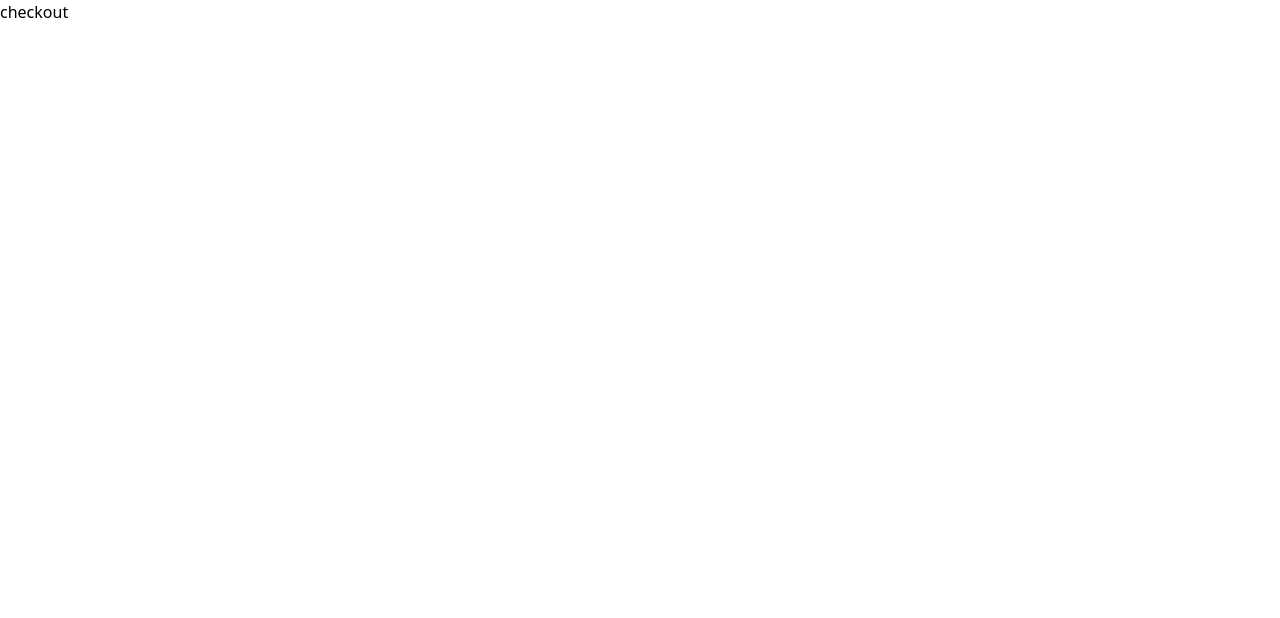
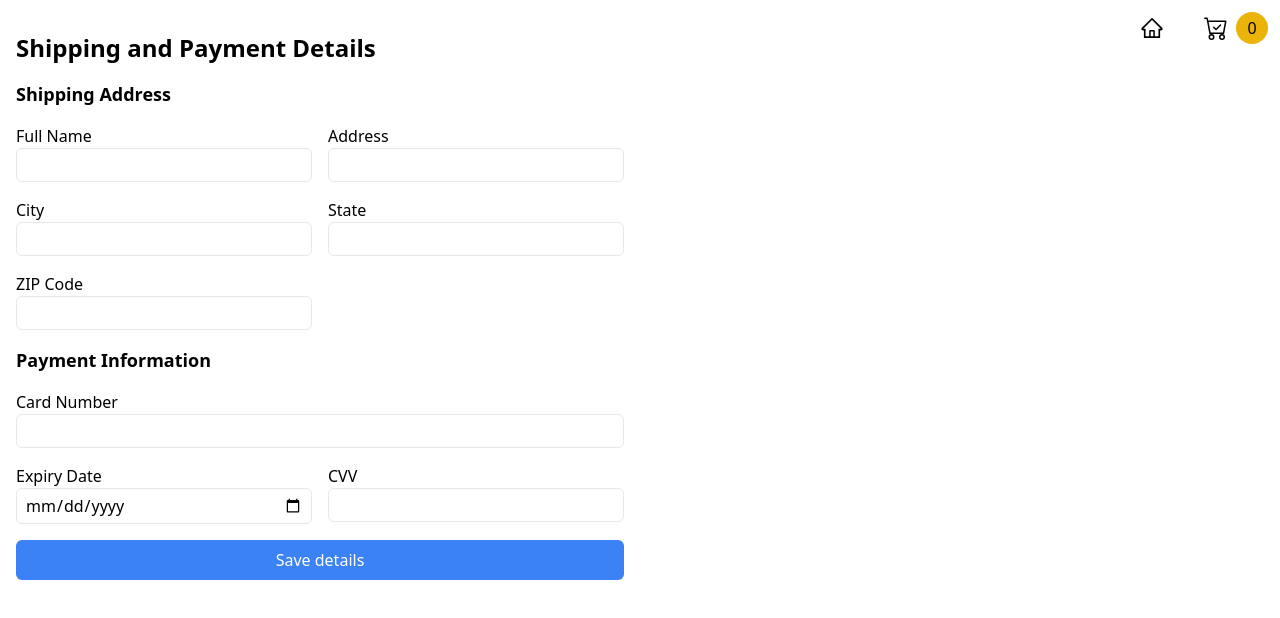
Before and after one commit to GENERATOR07/totalitycorp-frontend-challenge, a React (Vite) app: page /checkout in a window 1280 px wide. Shown: the top 618 px of the page. Built offline with nearby package versions, Linux system fonts and the light colour scheme.

Commit message:
added shipping details context

```diff
--- a/src/components/navbar.tsx
+++ b/src/components/navbar.tsx
@@ -5,12 +5,16 @@ import { Sheet, SheetContent, SheetTrigger } from "./ui/sheet";
 import { BiFilterAlt } from "react-icons/bi";
 import FilterForm from "./filter-form";
 import { useCartContex } from "@/context/cart-context";
-import { Link } from "react-router-dom";
+import { Link, useLocation } from "react-router-dom";
 
 export default function Navbar() {
   const { totalItems } = useCartContex();
+  const location = useLocation();
+
   return (
     <div className="flex gap-2  items-center justify-center sticky top-0  bg-white py-2 ">
+      {location.pathname === "/" ? (
+        <>
           <Sheet>
             <SheetTrigger>
               <BiFilterAlt size={20} />
@@ -23,6 +27,8 @@ export default function Navbar() {
             </SheetContent>
           </Sheet>
           <Searchbar />
+        </>
+      ) : null}
       <div className="hidden gap-10  items-center justify-center sm:flex absolute right-3 top-3">
         <Link to="/">
           {" "}
--- /dev/null
+++ b/src/components/shipping-payment-form.tsx
@@ -0,0 +1,168 @@
+import { UseShippingContext } from "@/context/shipping-details-context";
+import { useEffect, useState } from "react";
+
+const ShippingPaymentForm = () => {
+  const { shippingDetails, updateShippingDetails } = UseShippingContext();
+  const [formData, setFormData] = useState({
+    fullName: "",
+    address: "",
+    city: "",
+    state: "",
+    zip: "",
+    cardNumber: "",
+    expiryDate: "",
+    cvv: "",
+  });
+  useEffect(() => {
+    setFormData(shippingDetails!);
+  }, []);
+  const [cardNumberError, setCardNumberError] = useState("");
+  const [cvvError, setCvvError] = useState("");
+
+  const handleInputChange = (e: any) => {
+    const { name, value } = e.target;
+    setFormData({
+      ...formData,
+      [name]: value,
+    });
+  };
+
+  const handleSubmit = (e: any) => {
+    e.preventDefault();
+    const cardNumberRegex = /^\d{16}$/;
+    const cvvRegex = /^\d{3}$/;
+    if (!cardNumberRegex.test(formData.cardNumber)) {
+      setCardNumberError("Invalid card number (must be 16 digits)");
+      return;
+    }
+    if (!cvvRegex.test(formData.cvv)) {
+      setCvvError("Invalid CVV (must be 3 digits)");
+      return;
+    }
+    updateShippingDetails ? updateShippingDetails(formData) : null;
+  };
+
+  return (
+    <div className="p-4 sm:w-1/2">
+      <h1 className="text-2xl font-bold mb-4">Shipping and Payment Details</h1>
+      <form onSubmit={handleSubmit} className="space-y-4">
+        <h2 className="text-lg font-semibold">Shipping Address</h2>
+        <div className="grid grid-cols-1 md:grid-cols-2 gap-4">
+          <div>
+            <label htmlFor="fullName">Full Name</label>
+            <input
+              type="text"
+              id="fullName"
+              name="fullName"
+              value={formData.fullName}
+              onChange={handleInputChange}
+              className="border rounded-md px-2 py-1 w-full"
+              required
+            />
+          </div>
+          <div>
+            <label htmlFor="address">Address</label>
+            <input
+              type="text"
+              id="address"
+              name="address"
+              value={formData.address}
+              onChange={handleInputChange}
+              className="border rounded-md px-2 py-1 w-full"
+              required
+            />
+          </div>
+          <div>
+            <label htmlFor="city">City</label>
+            <input
+              type="text"
+              id="city"
+              name="city"
+              value={formData.city}
+              onChange={handleInputChange}
+              className="border rounded-md px-2 py-1 w-full"
+              required
+            />
+          </div>
+          <div>
+            <label htmlFor="state">State</label>
+            <input
+              type="text"
+              id="state"
+              name="state"
+              value={formData.state}
+              onChange={handleInputChange}
+              className="border rounded-md px-2 py-1 w-full"
+              required
+            />
+          </div>
+          <div>
+            <label htmlFor="zip">ZIP Code</label>
+            <input
+              type="text"
+              id="zip"
+              name="zip"
+              value={formData.zip}
+              onChange={handleInputChange}
+              className="border rounded-md px-2 py-1 w-full"
+              required
+            />
+          </div>
+        </div>
+
+        <h2 className="text-lg font-semibold">Payment Information</h2>
+        <div>
+          <label htmlFor="cardNumber">Card Number</label>
+          <input
+            type="text"
+            id="cardNumber"
+            name="cardNumber"
+            value={formData.cardNumber}
+            onChange={handleInputChange}
+            className="border rounded-md px-2 py-1 w-full"
+            required
+          />
+          {cardNumberError && (
+            <p className="text-red-500 text-sm">{cardNumberError}</p>
+          )}
+        </div>
+        <div className="grid grid-cols-1 md:grid-cols-2 gap-4">
+          <div>
+            <label htmlFor="expiryDate">Expiry Date</label>
+            <input
+              type="date"
+              id="expiryDate"
+              name="expiryDate"
+              value={formData.expiryDate}
+              onChange={handleInputChange}
+              className="border rounded-md px-2 py-1 w-full"
+              required
+            />
+          </div>
+          <div>
+            <label htmlFor="cvv">CVV</label>
+            <input
+              type="text"
+              id="cvv"
+              name="cvv"
+              value={formData.cvv}
+              onChange={handleInputChange}
+              className="border rounded-md px-2 py-1 w-full"
+              required
+            />
+            {cvvError && <p className="text-red-500 text-sm">{cvvError}</p>}
+          </div>
+        </div>
+
+        <button
+          type="submit"
+          className="bg-blue-500 text-white px-4 py-2 rounded-md hover:bg-blue-600 w-full"
+        >
+          Save details
+        </button>
+      </form>
+    </div>
+  );
+};
+
+export default ShippingPaymentForm;
--- a/src/containers/cart-items-container.tsx
+++ b/src/containers/cart-items-container.tsx
@@ -3,15 +3,17 @@ import { useCartContex } from "@/context/cart-context";
 
 export default function CartItemsContainer() {
   const { cart, totalValue } = useCartContex();
-  if (!cart || cart?.length === 0) return <h1>No Cart Items</h1>;
+  if (!cart || cart?.length === 0) return <h1>No items in the Cart</h1>;
   return (
-    <div className="flex flex-col gap-2">
-      <div className="w-full flex flex-col gap-4 justify-center items-center">
+    <div className="flex flex-col gap-4">
+      <div className="w-full flex flex-col gap-2 justify-center items-center">
         {cart?.map((item) => (
           <CartItemCard item={item} key={item.id} />
         ))}
       </div>
-      <div>total: ${totalValue}</div>
+      <div className="my-4 flex justify-end items-center p-2 text-lg">
+        <span className="p-2 font-bold">Total:</span> ${totalValue}
+      </div>
     </div>
   );
 }
--- /dev/null
+++ b/src/context/shipping-details-context.tsx
@@ -0,0 +1,47 @@
+import { ShippingDetails } from "@/types/shipping-details";
+import { createContext, useContext, useState } from "react";
+
+interface ShippingDetailsProviderProps {
+  children: React.ReactNode;
+}
+
+interface ShippingContext {
+  shippingDetails: ShippingDetails;
+  handelUpdate: Function;
+}
+const initialShippingDetails: ShippingDetails = {
+  fullName: "",
+  address: "",
+  city: "",
+  state: "",
+  zip: "",
+  cardNumber: "",
+  expiryDate: "",
+  cvv: "",
+};
+
+const ShippingDetailsContext = createContext<ShippingContext | null>(null);
+
+export const ShippingContextProvider = ({
+  children,
+}: ShippingDetailsProviderProps) => {
+  const [shippingDetails, setShippingDetails] = useState<ShippingDetails>(
+    initialShippingDetails
+  );
+  const handelUpdate = (data: ShippingDetails) => {
+    setShippingDetails(data);
+  };
+  return (
+    <ShippingDetailsContext.Provider value={{ shippingDetails, handelUpdate }}>
+      {children}
+    </ShippingDetailsContext.Provider>
+  );
+};
+
+export const UseShippingContext = () => {
+  const context = useContext(ShippingDetailsContext);
+  return {
+    shippingDetails: context?.shippingDetails,
+    updateShippingDetails: context?.handelUpdate,
+  };
+};
--- a/src/main.tsx
+++ b/src/main.tsx
@@ -3,12 +3,15 @@ import ReactDOM from "react-dom/client";
 import App from "./App";
 import CartContextProvider from "./context/cart-context";
 import { QueryClient, QueryClientProvider } from "@tanstack/react-query";
+import { ShippingContextProvider } from "./context/shipping-details-context";
 export const queryClient = new QueryClient();
 ReactDOM.createRoot(document.getElementById("root")!).render(
   <React.StrictMode>
     <QueryClientProvider client={queryClient}>
       <CartContextProvider>
-        <App />
+        <ShippingContextProvider>
+          <App />
+        </ShippingContextProvider>
       </CartContextProvider>
     </QueryClientProvider>
   </React.StrictMode>
--- a/src/pages/Cart.tsx
+++ b/src/pages/Cart.tsx
@@ -1,21 +1,25 @@
 import Bottombar from "@/components/bottombar";
 import Navbar from "@/components/navbar";
 import CartItemsContainer from "@/containers/cart-items-container";
+import { useCartContex } from "@/context/cart-context";
 import { Link } from "react-router-dom";
 
 export default function Cart() {
+  const { totalItems } = useCartContex();
   return (
-    <div className="p-4 flex flex-col  w-full">
+    <div className="p-4 flex flex-col  w-full ">
       <Navbar />
       <div className="w-full flex justify-center items-center">
         <CartItemsContainer />
       </div>
+      {totalItems! < 1 ? null : (
         <Link
           className="bg-orange-600 w-full p-2 flex justify-center items-center"
           to="/checkout"
         >
           Proceed to checkout
         </Link>
+      )}
       <Bottombar />
     </div>
   );
--- a/src/pages/Checkout.tsx
+++ b/src/pages/Checkout.tsx
@@ -1,3 +1,13 @@
+import Bottombar from "@/components/bottombar";
+import Navbar from "@/components/navbar";
+import ShippingPaymentForm from "@/components/shipping-payment-form";
+
 export default function Checkout() {
-  return <div>checkout</div>;
+  return (
+    <div>
+      <Navbar />
+      <ShippingPaymentForm />
+      <Bottombar />
+    </div>
+  );
 }
--- /dev/null
+++ b/src/types/shipping-details.ts
@@ -0,0 +1,10 @@
+export interface ShippingDetails {
+  fullName: string;
+  address: string;
+  city: string;
+  state: string;
+  zip: string;
+  cardNumber: string;
+  expiryDate: string;
+  cvv: string;
+}
```
Lines whose indentation alone changed are shown as unchanged.
